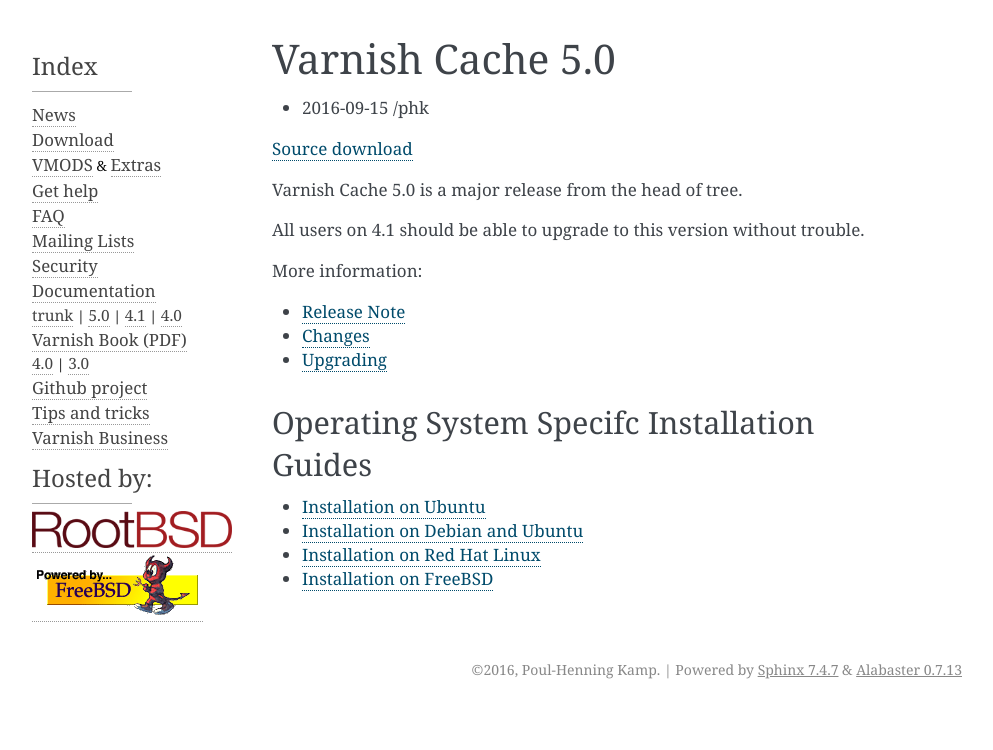
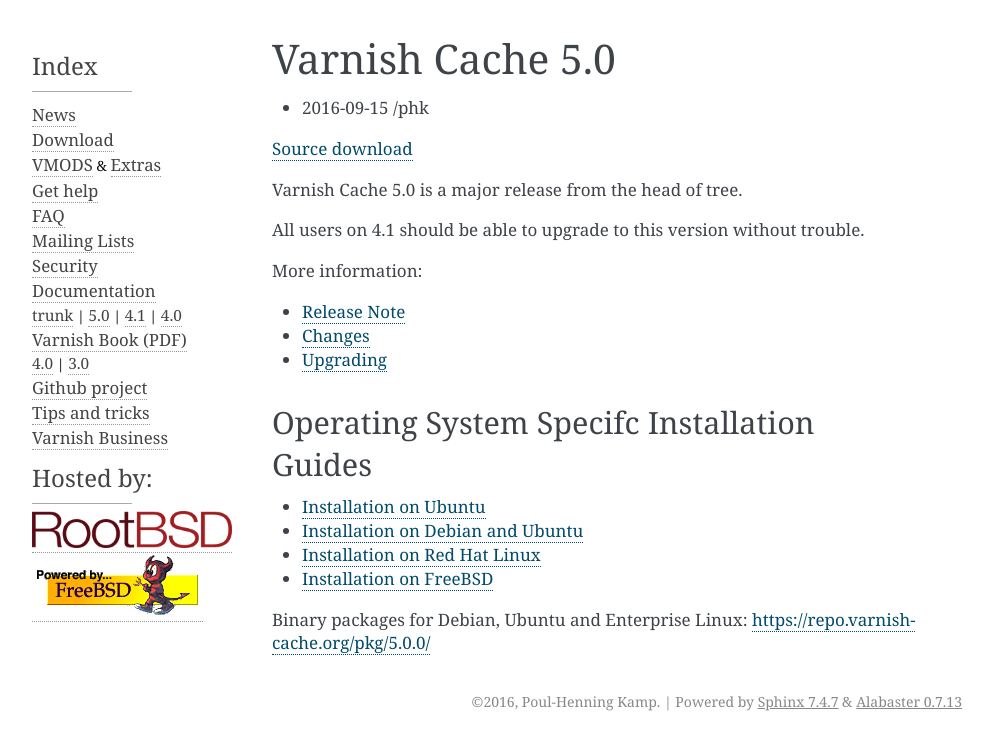
Before and after one commit to varnishcache/homepage, a Sphinx documentation site: the page built from R1/source/releases/rel5.0.0.rst, in a window 1280 px wide. Shown: the top 750 px of the page, without its empty margins (148-1141 px from the left). Built offline with Sphinx 7.4.7, drawn with Linux system fonts in a browser that asks for light colours; pages that are not in the unit, such as notebooks, are missing from menus; comment, search, counter and statistics services are not loaded.

Commit message:
Add binary package link.

```diff
--- a/R1/source/releases/rel5.0.0.rst
+++ b/R1/source/releases/rel5.0.0.rst
@@ -24,3 +24,5 @@
 * :ref:`install_debian`
 * :ref:`install_redhat`
 * :ref:`install_freebsd`
+
+Binary packages for Debian, Ubuntu and Enterprise Linux: https://repo.varnish-cache.org/pkg/5.0.0/
```
